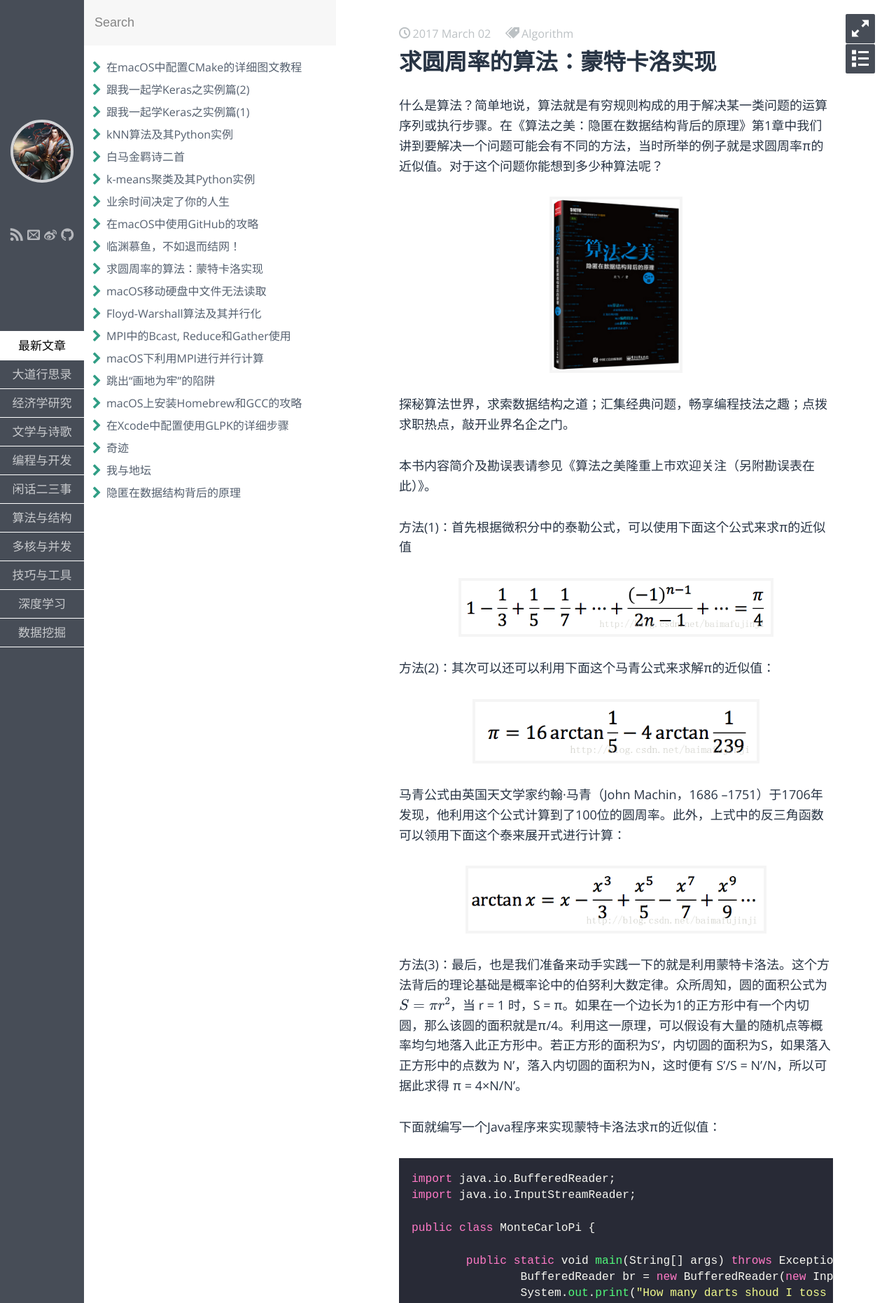
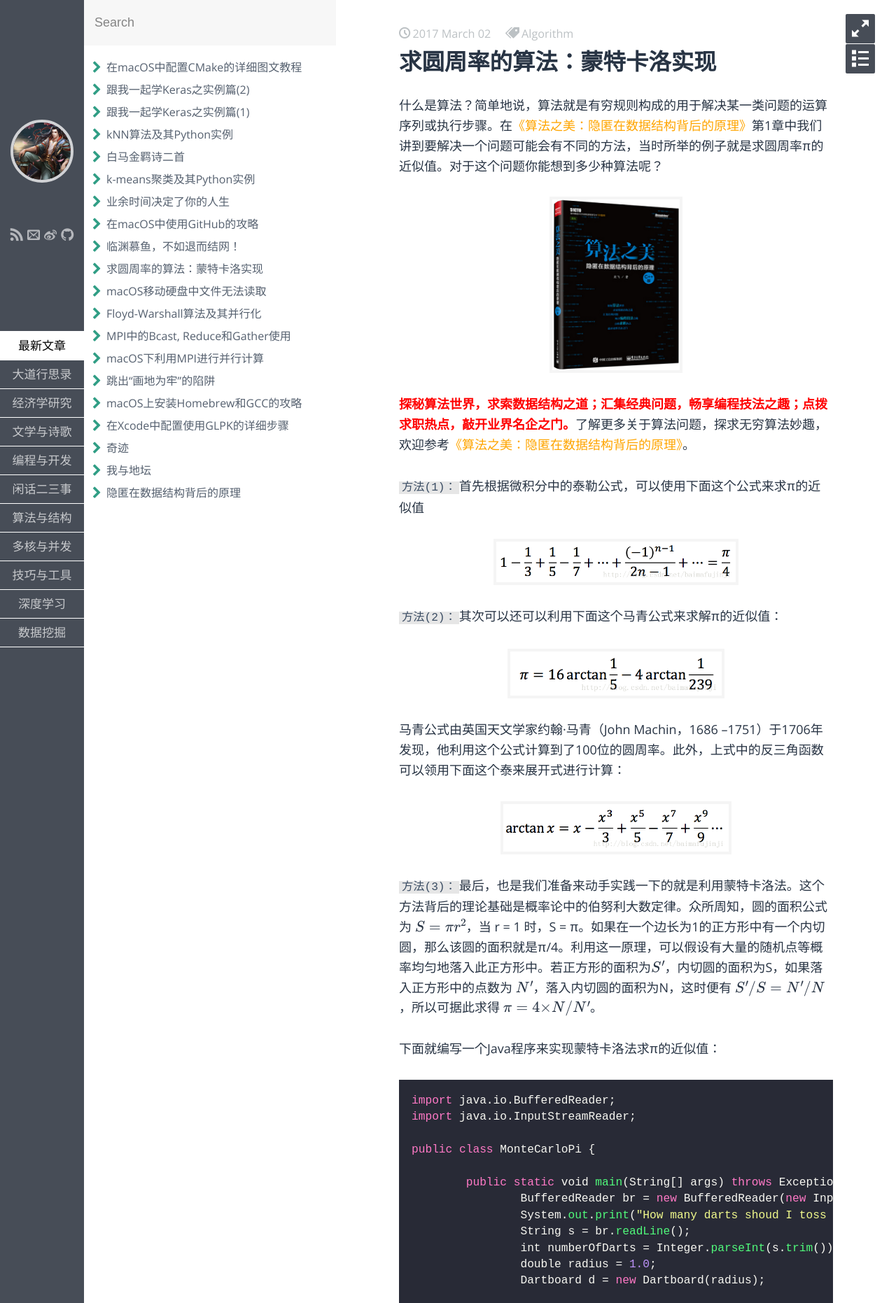
Before and after one commit to fzuo/baimafujinji, a Jekyll site: the page built from _posts/algorithm/2017-03-02-solve-pi-java.md, in a window 1280 px wide. Shown: the top 1862 px of the page at 70% size. Built offline with Jekyll 4.4.1, drawn with Linux system fonts in a browser that asks for light colours; some web fonts are replaced; formulas are drawn with MathJax 3.

Commit message:
Update 2017-03-02-solve-pi-java.md

```diff
--- a/_posts/algorithm/2017-03-02-solve-pi-java.md
+++ b/_posts/algorithm/2017-03-02-solve-pi-java.md
@@ -7,37 +7,34 @@ keywords: 蒙特卡洛法,圆周率
 ---
 
 
-
-什么是算法？简单地说，算法就是有穷规则构成的用于解决某一类问题的运算序列或执行步骤。在《算法之美：隐匿在数据结构背后的原理》第1章中我们讲到要解决一个问题可能会有不同的方法，当时所举的例子就是求圆周率π的近似值。对于这个问题你能想到多少种算法呢？
+什么是算法？简单地说，算法就是有穷规则构成的用于解决某一类问题的运算序列或执行步骤。在<span style="color:orange">《算法之美：隐匿在数据结构背后的原理》</span>第1章中我们讲到要解决一个问题可能会有不同的方法，当时所举的例子就是求圆周率π的近似值。对于这个问题你能想到多少种算法呢？
 
 <p align="center">
 <img src="https://fzuo.github.io/assets/img/leetcode/leetcode06.png" width="190">
 </p>
 
-探秘算法世界，求索数据结构之道；汇集经典问题，畅享编程技法之趣；点拨求职热点，敲开业界名企之门。
-
-本书内容简介及勘误表请参见《算法之美隆重上市欢迎关注（另附勘误表在此）》。
+<span style="color:red">**探秘算法世界，求索数据结构之道；汇集经典问题，畅享编程技法之趣；点拨求职热点，敲开业界名企之门。**</span>了解更多关于算法问题，探求无穷算法妙趣，欢迎参考<span style="color:orange">《算法之美：隐匿在数据结构背后的原理》</span>。
 
 
-方法(1)：首先根据微积分中的泰勒公式，可以使用下面这个公式来求π的近似值
+`方法(1)：`首先根据微积分中的泰勒公式，可以使用下面这个公式来求π的近似值
 
 <p align="center">
-<img src="https://fzuo.github.io/assets/img/program/program13.png" width="450">
+<img src="https://fzuo.github.io/assets/img/program/program13.png" width="350">
 </p>
 
-方法(2)：其次可以还可以利用下面这个马青公式来求解π的近似值：
+`方法(2)：`其次可以还可以利用下面这个马青公式来求解π的近似值：
 
 <p align="center">
-<img src="https://fzuo.github.io/assets/img/program/program14.png" width="410">
+<img src="https://fzuo.github.io/assets/img/program/program14.png" width="310">
 </p>
 
 马青公式由英国天文学家约翰·马青（John Machin，1686 –1751）于1706年发现，他利用这个公式计算到了100位的圆周率。此外，上式中的反三角函数可以领用下面这个泰来展开式进行计算：
 
 <p align="center">
-<img src="https://fzuo.github.io/assets/img/program/program15.png" width="430">
+<img src="https://fzuo.github.io/assets/img/program/program15.png" width="330">
 </p>
 
-方法(3)：最后，也是我们准备来动手实践一下的就是利用蒙特卡洛法。这个方法背后的理论基础是概率论中的伯努利大数定律。众所周知，圆的面积公式为 $$S = πr^2$$，当 r = 1 时，S = π。如果在一个边长为1的正方形中有一个内切圆，那么该圆的面积就是π/4。利用这一原理，可以假设有大量的随机点等概率均匀地落入此正方形中。若正方形的面积为S'，内切圆的面积为S，如果落入正方形中的点数为 N'，落入内切圆的面积为N，这时便有 S'/S = N'/N，所以可据此求得 π = 4×N/N'。
+`方法(3)：`最后，也是我们准备来动手实践一下的就是利用蒙特卡洛法。这个方法背后的理论基础是概率论中的伯努利大数定律。众所周知，圆的面积公式为 $$S = πr^2$$，当 r = 1 时，S = π。如果在一个边长为1的正方形中有一个内切圆，那么该圆的面积就是π/4。利用这一原理，可以假设有大量的随机点等概率均匀地落入此正方形中。若正方形的面积为$$S'$$，内切圆的面积为S，如果落入正方形中的点数为 $$N'$$，落入内切圆的面积为N，这时便有 $$S'/S = N'/N$$，所以可据此求得 $$\pi = 4×N/N'$$。
 
 下面就编写一个Java程序来实现蒙特卡洛法求π的近似值：
 
```
Also changed, not shown: other parts of _posts/algorithm/2017-03-02-solve-pi-java.md (+2 -0 lines).
